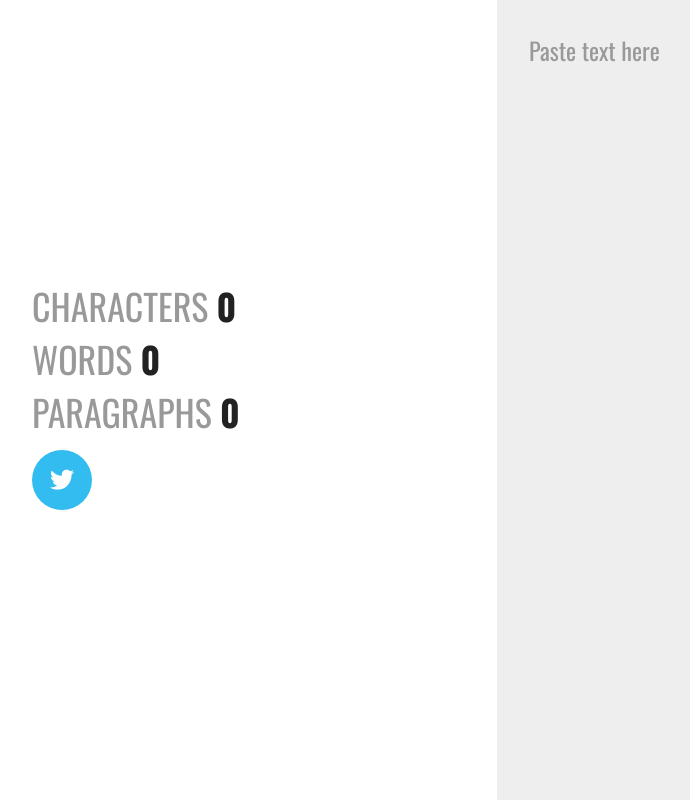
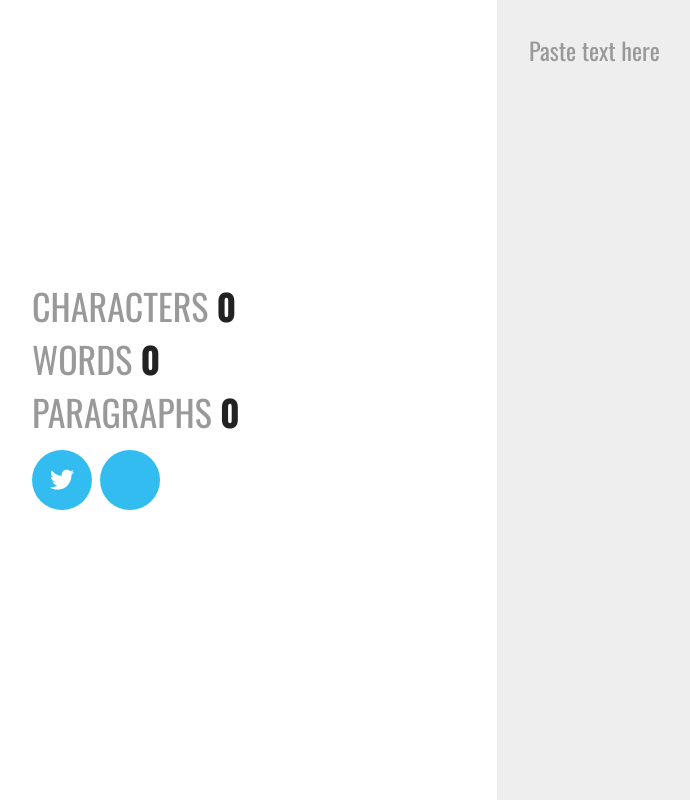
Before and after one commit to ryandunnewold/jscharactercount, a plain HTML site: page index.html in a window 1280 px wide. Shown: the whole page, without its empty margins (143-833 px from the left). Drawn offline with nearby package versions, Linux system fonts and the light colour scheme.

Commit message:
Update index.html

```diff
--- a/index.html
+++ b/index.html
@@ -27,6 +27,10 @@
             <a href='https://twitter.com/ryandunnewold' target='_blank'>
               <span class='icon-twitter'></span>
             </a>
+
+            <a href='https://github.com/ryandunnewold' target='_blank'>
+              <span class='icon-github'></span>
+            </a>
           </div>
         </div>
       </div>
```
